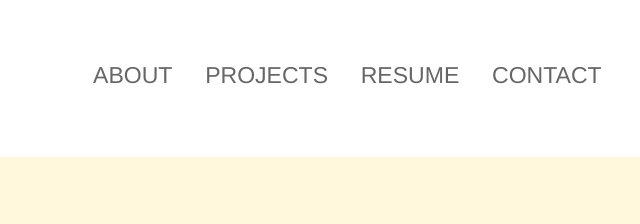
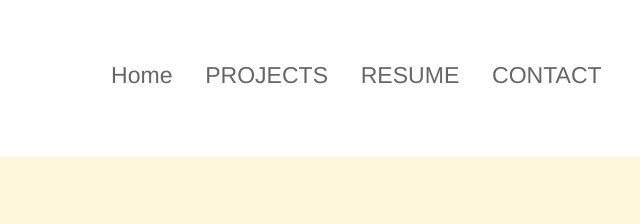
Before and after one commit to Saurabhkmr98/Portfolio, a plain HTML site: page index.html in a window 1280 px wide. Shown: the top 224 px of the page, 640-1280 px from the left. Drawn offline with Linux system fonts and the light colour scheme.

Commit message:
commit 3

```diff
--- a/index.html
+++ b/index.html
@@ -12,7 +12,7 @@
         <!-- COMMENT-->
         <div id="navbar">
             <ul>
-                <li><a href="#">ABOUT</a></li>
+                <li><a href="#">Home</a></li>
                 <li><a href="#">PROJECTS</a></li>
                 <li><a href="#">RESUME</a></li>
                 <li><a href="#">CONTACT</a></li>
```
